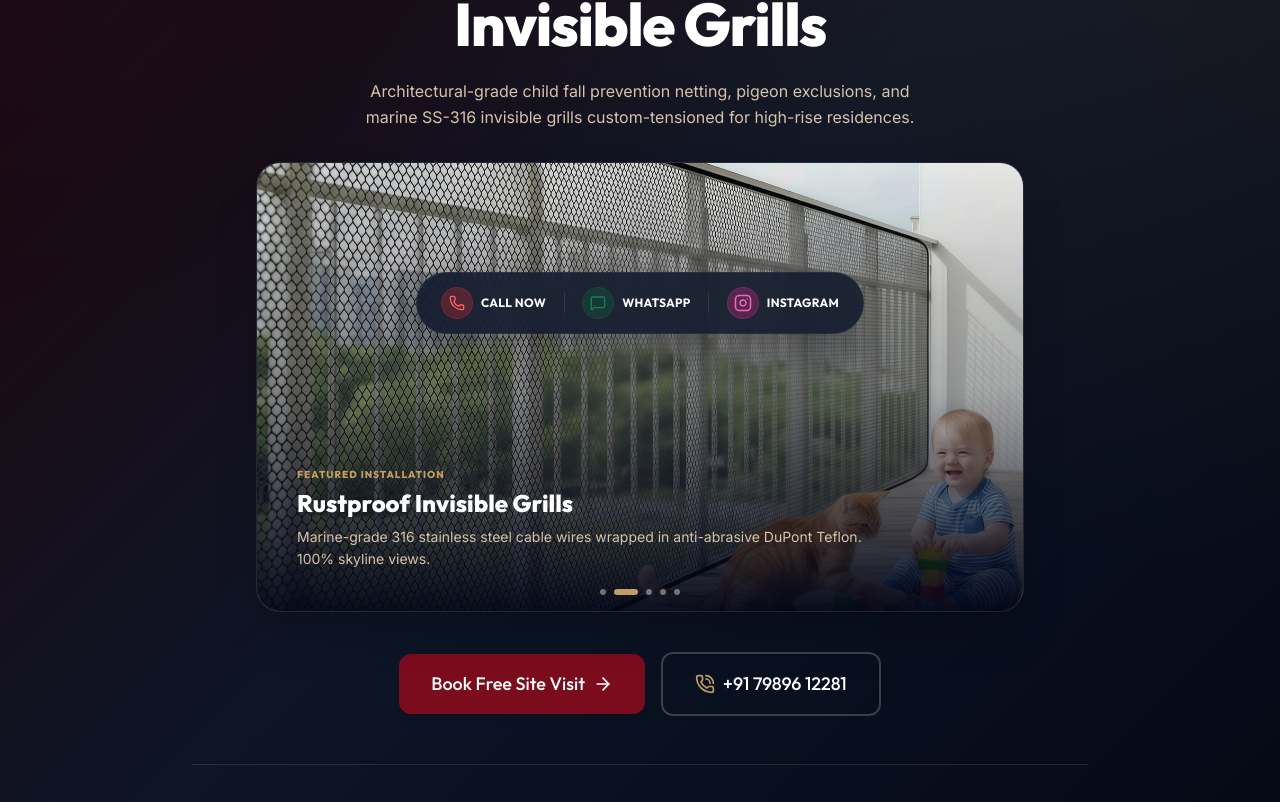
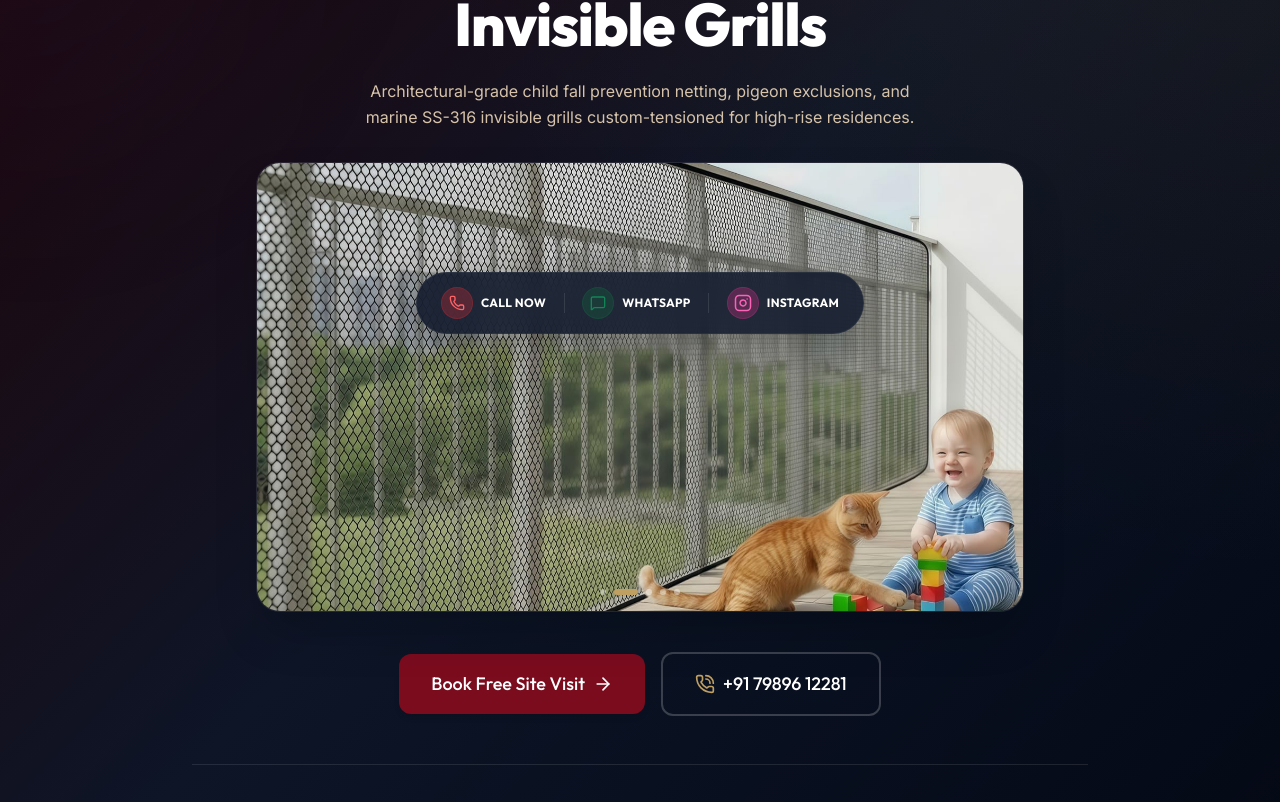
Before and after one commit to Saraththecoder/netss, a React (Vite) app: page / in a window 1280 px wide. Shown: the part 442-1244 px from the top of the page. Built offline with nearby package versions, Linux system fonts and the light colour scheme.

Commit message:
chore: remove visual text overlays from hero image slideshow

```diff
--- a/src/pages/Home.tsx
+++ b/src/pages/Home.tsx
@@ -122,12 +122,6 @@ export const Home: React.FC = () => {
                   className="w-full h-full object-cover transition-transform duration-[4500ms] ease-out"
                   style={idx === currentSlide ? { transform: 'scale(1.05)', transition: 'transform 4500ms ease-out' } : undefined}
                 />
-                {/* Visual Title and Description Overlay */}
-                <div className="absolute inset-0 bg-gradient-to-t from-slate-950/95 via-slate-950/25 to-transparent z-15 flex flex-col justify-end p-6 md:p-10 text-left">
-                  <span className="text-[10px] uppercase font-extrabold tracking-widest text-brand-accent mb-1.5 font-display">Featured Installation</span>
-                  <h3 className="font-display font-extrabold text-lg md:text-2xl text-white leading-tight mb-2">{slide.title}</h3>
-                  <p className="font-sans text-xs md:text-sm text-slate-300 max-w-xl leading-relaxed">{slide.desc}</p>
-                </div>
               </div>
             ))}
 
```
